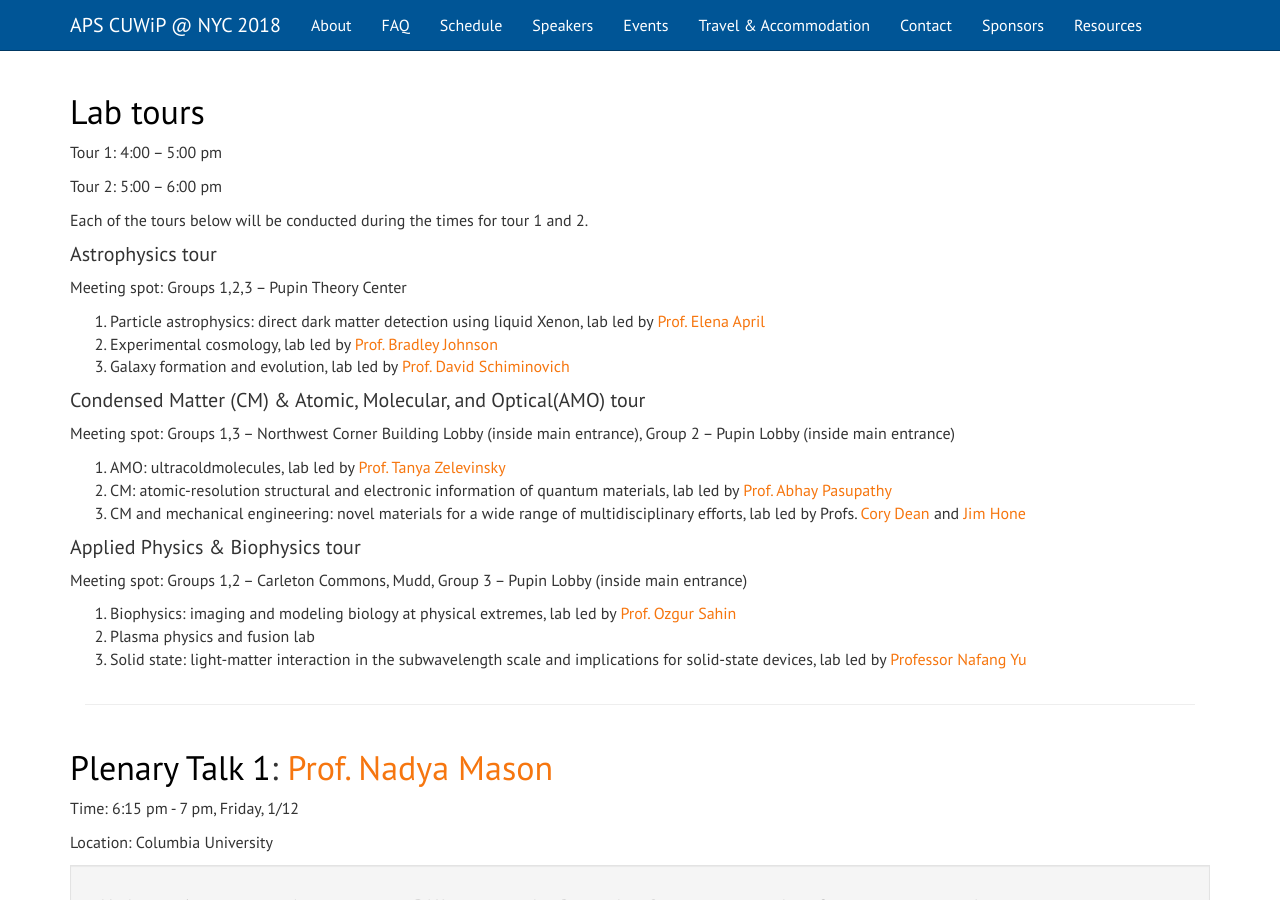
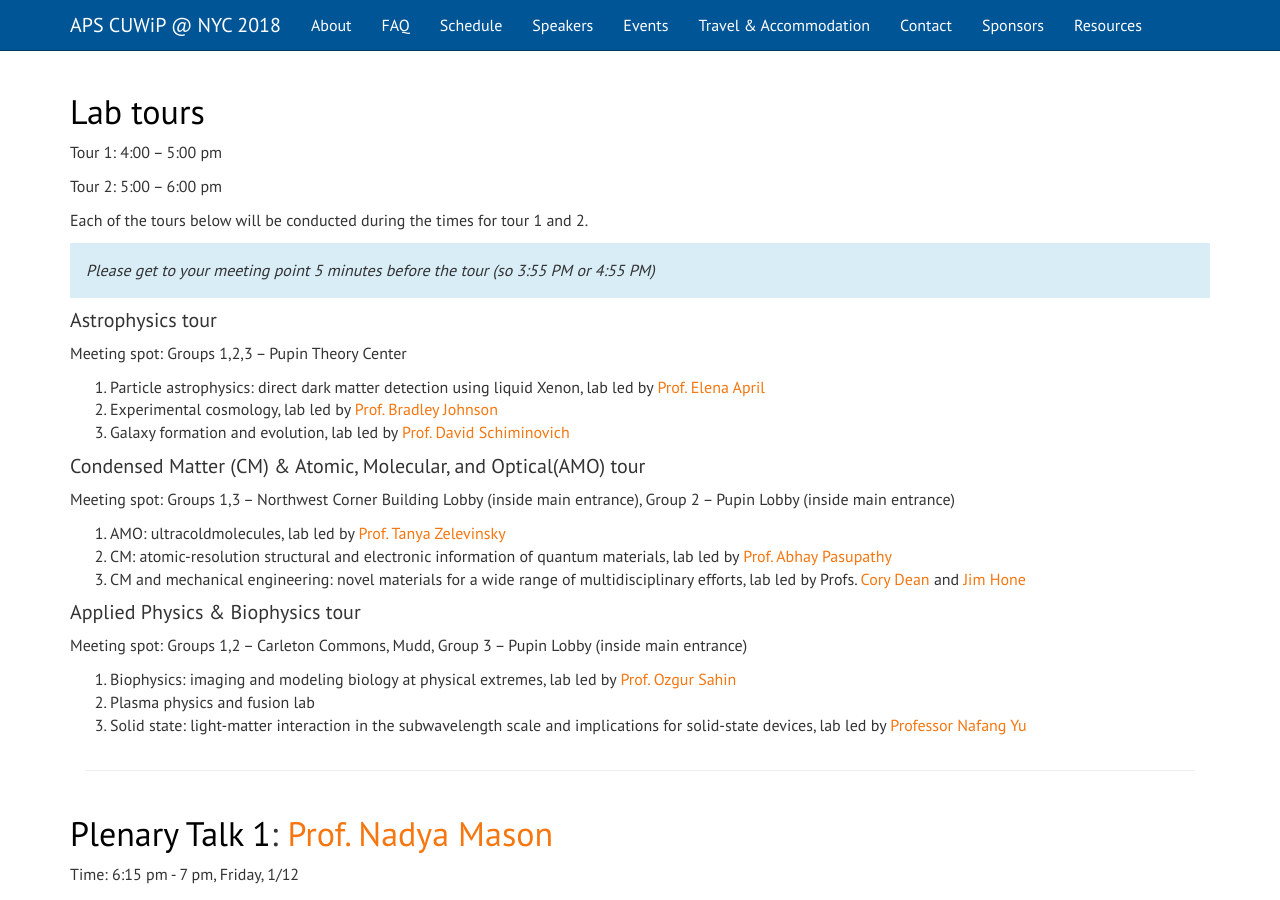
Before and after one commit to cuwip-nyc/cuwip-nyc.github.io, a Jekyll site: the page built from events.html, in a window 1280 px wide and 900 px high, scrolled down 585 px. Built offline with Jekyll 4.4.1, drawn with Linux system fonts in a browser that asks for light colours; nearby versions of some CDN libraries.

Commit message:
meeting time notice

```diff
--- a/events.html
+++ b/events.html
@@ -32,6 +32,7 @@ order: 6
   <p>Tour 2: 5:00 – 6:00 pm</p>
 
 <p>Each of the tours below will be conducted during the times for tour 1 and 2.</p>
+<p style="padding: 1em;" class="bg-info"><i>Please get to your meeting point 5 minutes before the tour (so 3:55 PM or 4:55 PM)</i></p>
 
 <h4>Astrophysics tour</h4>
 <p>Meeting spot: Groups 1,2,3 – Pupin Theory Center</p>
```
Also changed, not shown: 1 other file.
